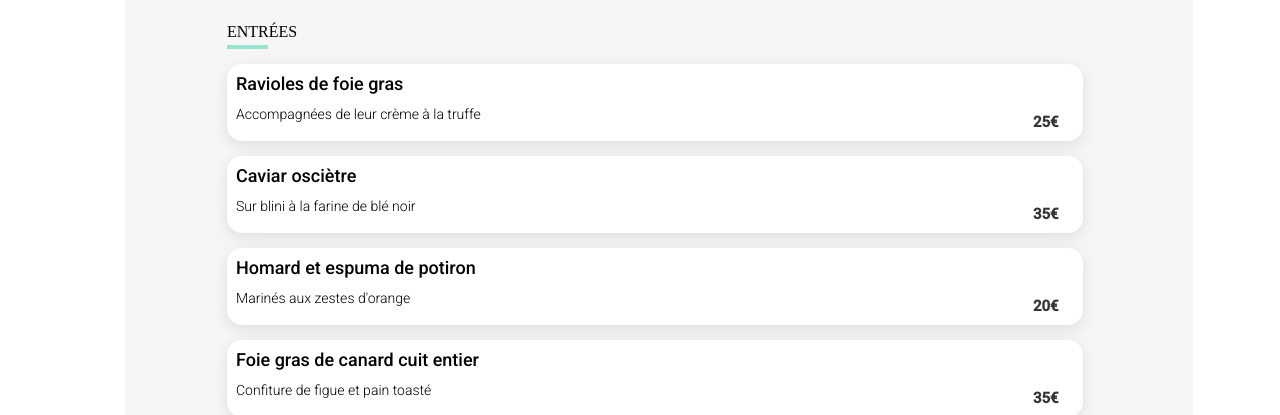
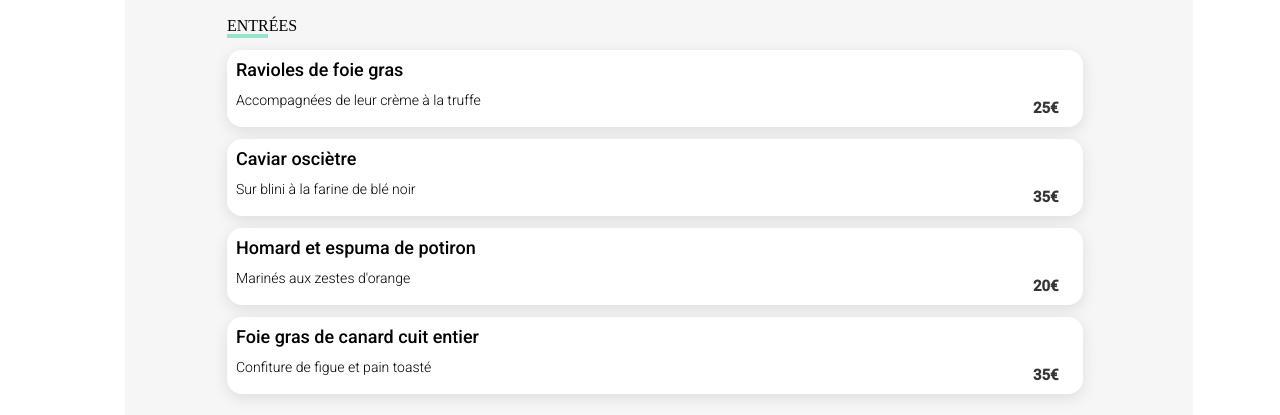
Before and after one commit to zabsVscode/Ohmyfood_Anthony, a plain HTML site: page la_note_enchantée.html in a window 1280 px wide. Shown: the part 374-789 px from the top of the page. Drawn offline with Linux system fonts and the light colour scheme; a web font is replaced by a local one.

Commit message:
OhMyFood_Anthony

```diff
--- a/la_note_enchantée.html
+++ b/la_note_enchantée.html
@@ -41,7 +41,7 @@
                 <h1 class="title_menu">La note enchantée<i class="fa-regular fa-heart"></i></h1>
 
 
-                <div class="entries_menu">
+                <div class="entries_menu_height360px">
                     <h3 class="entries_title">ENTRÉES</h3>
 
                     <div class="entries_card">
--- a/sass/commun/_main.scss
+++ b/sass/commun/_main.scss
@@ -173,7 +173,7 @@
 
     .fonctionnement__filter--text {
         width: 211px;
-        height: 15.67px;
+        height: 17.67px;
 
 
         color: $basic-color;
@@ -331,6 +331,8 @@
     font-size: larger;
     cursor: pointer;
 }
+
+
 
 .settingsheart .fa-regular {
 transition: all 1s ease-out;
--- a/sass/commun/_main_des_pages_menu.scss
+++ b/sass/commun/_main_des_pages_menu.scss
@@ -91,7 +91,15 @@
         }
     }
 
+    .entries_menu_height360px {
+        width:90%;
+        height:360px;
 
+        display: flex;
+        flex-direction: column;
+        align-items: flex-start;
+        gap: 12px;
+    }
 
     .entries_menu {
         width:90%;
```
Also changed, not shown: index.html (+3 -1 lines), assets/css/style.css.
